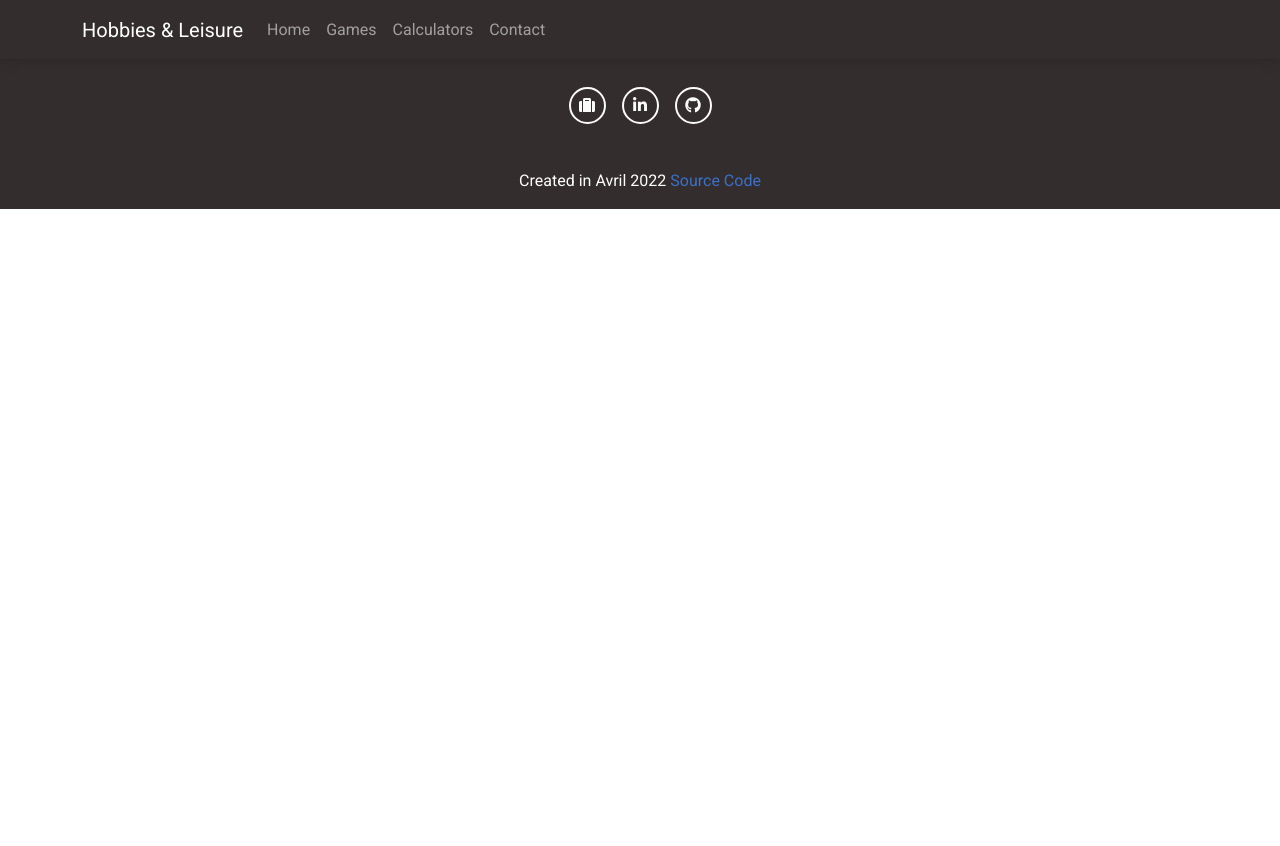
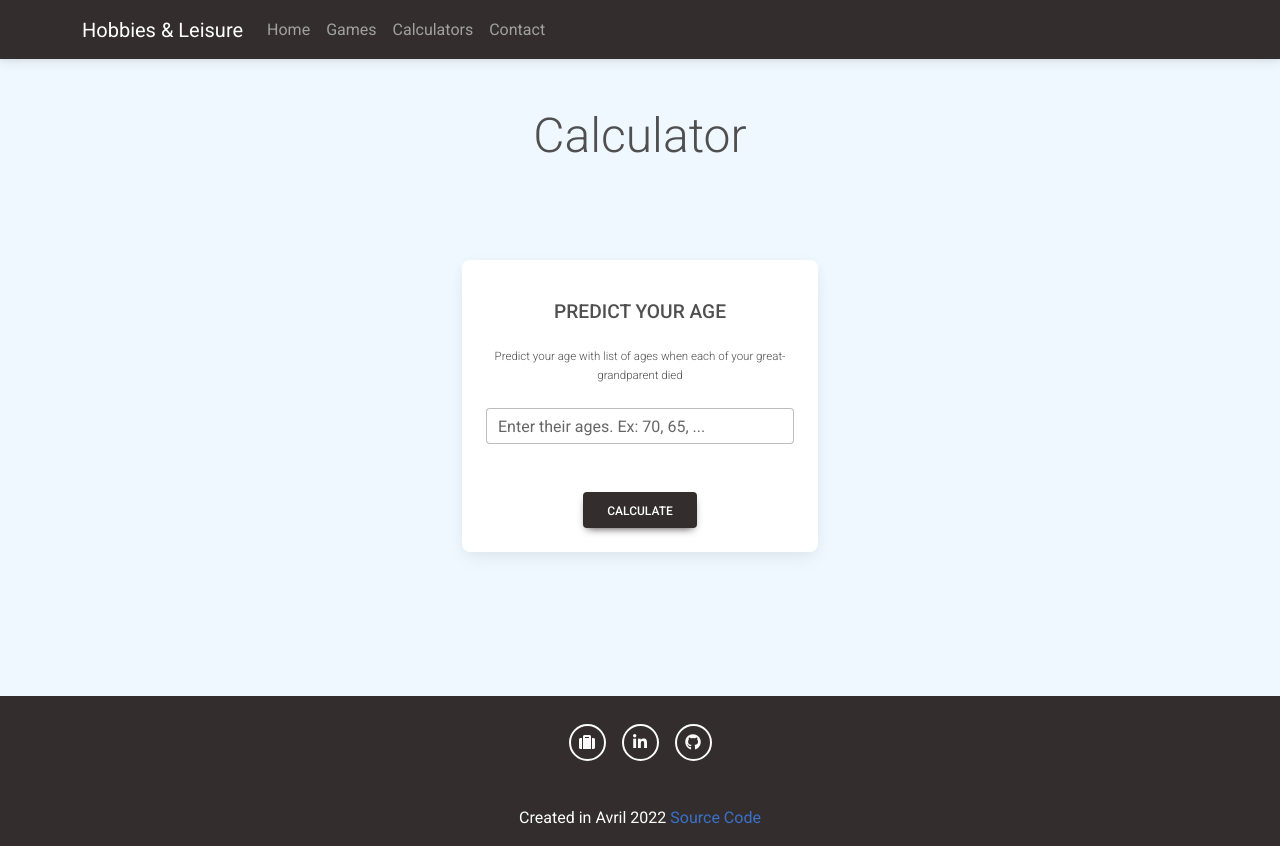
Before and after one commit to amirhatam/loisir, a React (Create React App) app: page /calculator/predict-your-age in a window 1280 px wide. Before the commit the page ends 800 px from the top, so only its background shows below. Built offline with nearby package versions, Linux system fonts and the light colour scheme.

Commit message:
add Predict Calculator

```diff
--- a/src/App.js
+++ b/src/App.js
@@ -17,6 +17,7 @@ import SquareNumbers from './views/calculator/SquareNumbers';
 import { Pendu } from './views/game/pendu/Pendu';
 import './assets/styles/FontSize.css'
 import CuboidVolume from './views/calculator/CuboidVolume';
+import Predict from './views/calculator/Predict';
 
 
 function App() {
@@ -29,6 +30,7 @@ function App() {
         <Route path="/game/petits-chevaux" exact element={<PetitsChevaux />} />
         <Route path="/game/pendu" exact element={<Pendu />} />
         <Route path="/calculators" exact element={<Calculator />} />
+        <Route path="/calculator/predict-your-age" exact element={<Predict />} />
         <Route path="/calculator/seconds-to-date" exact element={<SecondsToDate />} />
         <Route path="/calculator/large-numbers" exact element={<LargeNumbers />} />
         <Route path="/calculator/tribonacci" exact element={<Tribonacci />} />
--- a/src/views/Calculators.jsx
+++ b/src/views/Calculators.jsx
@@ -3,6 +3,11 @@ import { MDBCard, MDBCardBody, MDBCardTitle, MDBCardText, MDBContainer, MDBRow,
 
 export default function Calculator() {
     const [calculators] = useState([
+        {
+            title: 'Predict your age',
+            info: 'Predict your age with list of ages when each of your great-grandparent died',
+            url: '/calculator/predict-your-age'
+        },
         {
             title: 'Seconds to date',
             info: 'Convert seconds to date( years, months, days...)',
--- /dev/null
+++ b/src/views/calculator/Predict.jsx
@@ -0,0 +1,70 @@
+import React, { useState } from 'react';
+import { MDBContainer, MDBCard, MDBCardBody, MDBCardTitle, MDBCardText, MDBBtn, MDBInput, MDBCol, MDBRow } from 'mdb-react-ui-kit';
+import ModalPage from '../../components/ModalPage';
+
+export default function Predict() {
+    const [ages, setAges] = useState([])
+    const [err, setErr] = useState("")
+    const [ageResult, setAgeResult] = useState('')
+
+
+
+
+    const getPredict = () => {
+        //Convert string to array of numbers
+        let list = JSON.parse(("[" + ages + "]"));
+
+        //Multiply each number by itself
+        let multiply = list.map(e => e * e)
+        //Add them all together
+        let addAll = multiply.reduce((a, b) => a + b)
+
+        //Take the square root of the result & Divide by two
+        setAgeResult(Math.floor(Math.sqrt(addAll) / 2));
+    }
+
+
+    const getInputValue = (e) => {
+        const userValue = e.target.value
+
+        if (userValue.match(/[0-9]/gm)) {
+            setAges(userValue)
+            setErr('')
+        } else if (userValue.length == 0) {
+            setErr('')
+        }
+        else {
+            setErr('Please enter numbers only')
+        }
+    }
+
+    return (
+        <section className='bgc-lightblue'>
+            <MDBContainer className='pb-5'>
+                <MDBRow className='justify-content-center mb-md-5'>
+                    <MDBCardTitle className='text-center my-md-5 display-5 my-4'>Calculator</MDBCardTitle>
+                    <MDBCol className='col-md-4 col-8'>
+                        <MDBCard className='my-md-5 my-3'>
+                            <MDBCardBody className='text-center'>
+                                <MDBCardTitle className='text-uppercase h5-fs my-md-3 my-4'>Predict your age</MDBCardTitle>
+                                <MDBCardText className='my-md-4 fw-lighter p-fs'>
+                                    Predict your age with list of ages when each of your great-grandparent died
+                                </MDBCardText>
+                                <MDBInput label='Enter their ages. Ex: 70, 65, ... ' onChange={getInputValue} id='form1' type='text' className='mt-4 mb-0' />
+                                {
+                                    ageResult
+                                        ?
+                                        <ModalPage res={ageResult} />
+                                        :
+                                        <p className='text-center text-danger my-0'>{err}</p>
+                                }
+                                <MDBBtn className='mt-5' color="dark" onClick={getPredict}>Calculate</MDBBtn>
+                            </MDBCardBody>
+                        </MDBCard>
+                    </MDBCol>
+
+                </MDBRow>
+            </MDBContainer>
+        </section>
+    )
+}
```
Also changed, not shown: 1 other file (tests, documents, lock files or other folders).
